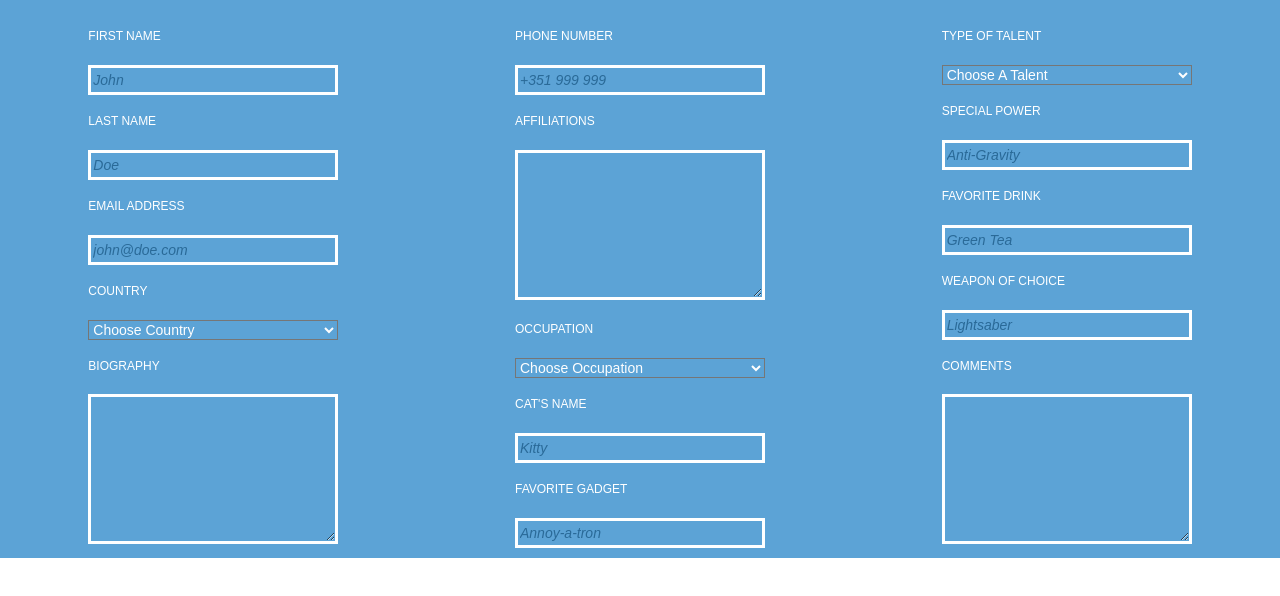
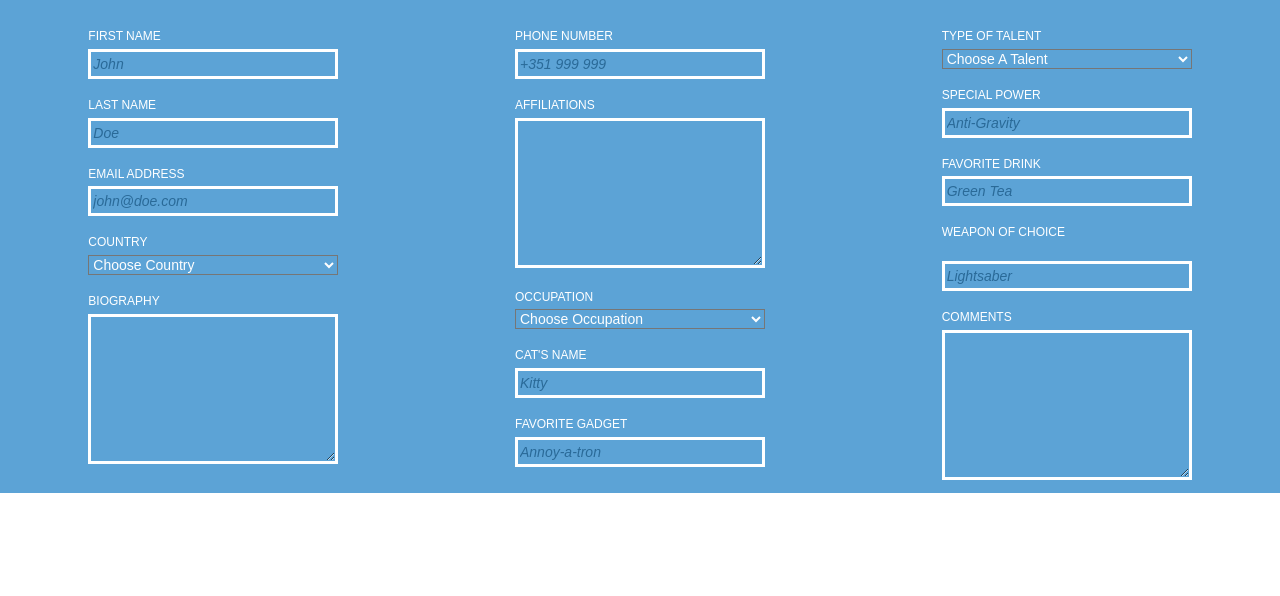
Before and after one commit to kjannenga/daythree, a plain HTML site: page index.html in a window 1280 px wide. Drawn offline with Linux system fonts and the light colour scheme.

Commit message:
cleaned up html

```diff
--- a/index.html
+++ b/index.html
@@ -9,53 +9,72 @@
 <body>
 <form>
 <div class="firstcolumn">
-<label for="firstname">First Name</label><br />
-<input type="text" id="firstname" placeholder="John" /><br />
-<label for="lastname">Last Name</label><br />
-<input type="text" id="lastname" placeholder="Doe" /><br />
-<label for="email">Email Address</label><br />
-<input type="email" id="email" placeholder="john@doe.com" /><br />
-<label for="country">Country</label><br />
+<label for="firstname">First Name</label>
+<input type="text" id="firstname" placeholder="John" />
+
+<label for="lastname">Last Name</label>
+<input type="text" id="lastname" placeholder="Doe" />
+
+<label for="email">Email Address</label>
+<input type="email" id="email" placeholder="john@doe.com" />
+
+<label for="country">Country</label>
 <select>
 	<option>Choose Country</option>
       <option value="one">France</option>
       <option value="two">Italy</option>
       <option value="three">Portugal</option>
-</select><br />
-<label for="biography">Biography</label><br /><textarea></textarea>
+</select>
+
+<label for="biography">Biography</label>
+<textarea id="biography"></textarea>
 </div>
 <div class="secondcolumn">
-<label for="phonenumber">Phone Number</label><br /><input type="tel" id="phonenumber" placeholder="+351 999 999"/><br />
-<label for="affiliations">Affiliations</label><br /><textarea></textarea><br />
-<label for="occupation">Occupation</label><br />
+
+<label for="phonenumber">Phone Number</label>
+<input type="tel" id="phonenumber" placeholder="+351 999 999"/>
+
+<label for="affiliations">Affiliations</label>
+<textarea id="affiliations"></textarea>
+
+<label for="occupation">Occupation</label>
 <select>
 	<option disabled selected value>Choose Occupation</option>
 	<option value="four">Front End</option>
 	<option value="five">Back End</option>
 	<option value="six">Full Stack</option>
-</select><br />
-<label for="catsname">Cat's Name</label><br /><input type="text" id="catsname" placeholder="Kitty" /><br />
-<label for="favgadget">Favorite Gadget</label><br />
-<input type="text" id="favgadget" placeholder="Annoy-a-tron" /><br />
+</select>
+
+<label for="catsname">Cat's Name</label>
+<input type="text" id="catsname" placeholder="Kitty" />
+
+<label for="favgadget">Favorite Gadget</label>
+<input type="text" id="favgadget" placeholder="Annoy-a-tron" />
+
 </div>
+
 <div class="thirdcolumn">
-<label for="talent">Type Of Talent</label><br />
+<label for="talent">Type Of Talent</label>
 <select>
 	<option>Choose A Talent</option>
 	<option>Ninja Skills</option>
 	<option>Netflix Binging</option>
 	<option>Awake Before Noon</option>
-</select><br />
-<label for="power">Special Power</label><br />
-<input type="text" id="power" placeholder="Anti-Gravity" /><br />
-<label for="favdrink">Favorite Drink</label><br />
-<input type="text" id="favdrink" placeholder="Green Tea" /><br />
+</select>
+
+<label for="power">Special Power</label>
+<input type="text" id="power" placeholder="Anti-Gravity" />
+
+<label for="favdrink">Favorite Drink</label>
+<input type="text" id="favdrink" placeholder="Green Tea" />
+
 <label for="weapon">Weapon of Choice</label><br />
-<input type="text" id="weapon" placeholder="Lightsaber" /><br />
-<label for="comments">Comments</label><br /><textarea></textarea>
+<input type="text" id="weapon" placeholder="Lightsaber" />
+
+<label for="comments">Comments</label>
+<textarea id="comments"></textarea>
+
 </div>
-
-<!--making sure this works-->
 
 
 </form>
```
